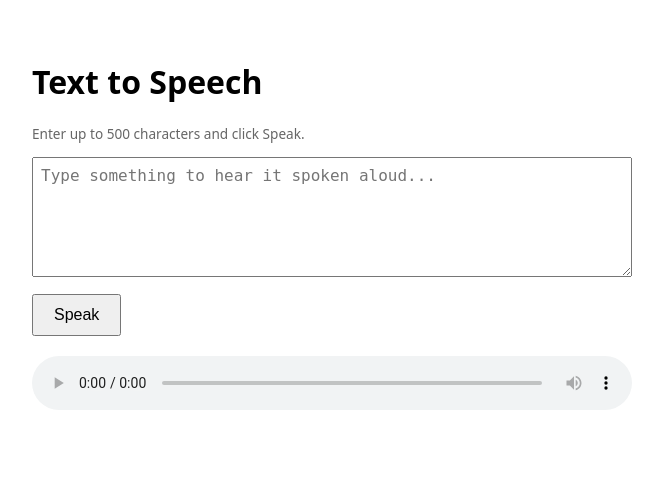
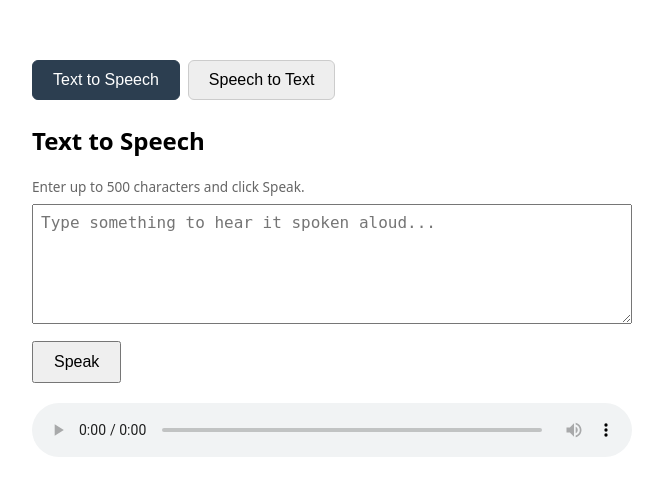
Before and after one commit to pbmartens/azure-tts-lab, a Flask app: page / in a window 1280 px wide. Shown: the top 496 px of the page, without its empty margins (308-971 px from the left). Run offline with Flask 3, Linux system fonts and the light colour scheme.

Commit message:
Add speech-to-text with a tab toggle between TTS and STT
Records audio in-browser as WAV, sends it to a new /transcribe
endpoint, and shows the recognized text.

```diff
--- a/app.py
+++ b/app.py
@@ -1,4 +1,5 @@
 import os
+import tempfile
 import azure.cognitiveservices.speech as speechsdk
 from dotenv import load_dotenv
 from flask import Flask, request, render_template, Response, jsonify
@@ -12,6 +13,13 @@ SPEECH_REGION = os.environ.get("SPEECH_REGION")
 SPEECH_ENDPOINT = os.environ.get("SPEECH_ENDPOINT")
 
 MAX_TEXT_LENGTH = 500
+MAX_AUDIO_BYTES = 10 * 1024 * 1024
+
+
+def get_speech_config():
+    if SPEECH_ENDPOINT:
+        return speechsdk.SpeechConfig(subscription=SPEECH_KEY, endpoint=SPEECH_ENDPOINT)
+    return speechsdk.SpeechConfig(subscription=SPEECH_KEY, region=SPEECH_REGION)
 
 
 @app.route("/")
@@ -28,11 +36,7 @@ def synthesize():
     if len(text) > MAX_TEXT_LENGTH:
         return jsonify({"error": f"Text too long (max {MAX_TEXT_LENGTH} characters)."}), 400
 
-    if SPEECH_ENDPOINT:
-        speech_config = speechsdk.SpeechConfig(subscription=SPEECH_KEY, endpoint=SPEECH_ENDPOINT)
-    else:
-        speech_config = speechsdk.SpeechConfig(subscription=SPEECH_KEY, region=SPEECH_REGION)
-
+    speech_config = get_speech_config()
     speech_config.speech_synthesis_voice_name = "en-US-JennyNeural"
     speech_config.set_speech_synthesis_output_format(
         speechsdk.SpeechSynthesisOutputFormat.Riff16Khz16BitMonoPcm
@@ -51,6 +55,42 @@ def synthesize():
     return jsonify({"error": "Speech synthesis failed."}), 500
 
 
+@app.route("/transcribe", methods=["POST"])
+def transcribe():
+    audio_file = request.files.get("audio")
+
+    if not audio_file:
+        return jsonify({"error": "No audio provided."}), 400
+
+    audio_bytes = audio_file.read()
+    if len(audio_bytes) > MAX_AUDIO_BYTES:
+        return jsonify({"error": "Audio too long."}), 400
+
+    with tempfile.NamedTemporaryFile(suffix=".wav", delete=False) as tmp:
+        tmp.write(audio_bytes)
+        tmp_path = tmp.name
+
+    try:
+        speech_config = get_speech_config()
+        audio_config = speechsdk.audio.AudioConfig(filename=tmp_path)
+        recognizer = speechsdk.SpeechRecognizer(speech_config=speech_config, audio_config=audio_config)
+        result = recognizer.recognize_once()
+    finally:
+        os.remove(tmp_path)
+
+    if result.reason == speechsdk.ResultReason.RecognizedSpeech:
+        return jsonify({"text": result.text})
+
+    if result.reason == speechsdk.ResultReason.NoMatch:
+        return jsonify({"error": "Could not understand the audio."}), 422
+
+    if result.reason == speechsdk.ResultReason.Canceled:
+        details = result.cancellation_details
+        return jsonify({"error": f"Recognition canceled: {details.reason}"}), 502
+
+    return jsonify({"error": "Speech recognition failed."}), 500
+
+
 if __name__ == "__main__":
     port = int(os.environ.get("PORT", 5000))
     app.run(host="0.0.0.0", port=port)
--- a/templates/index.html
+++ b/templates/index.html
@@ -2,37 +2,79 @@
 <html lang="en">
 <head>
   <meta charset="UTF-8" />
-  <title>Azure Text to Speech</title>
+  <title>Azure Speech Studio</title>
   <style>
     body { font-family: system-ui, sans-serif; max-width: 600px; margin: 60px auto; padding: 0 20px; }
+    .tabs { display: flex; gap: 8px; margin-bottom: 24px; }
+    .tab-btn {
+      padding: 10px 20px; font-size: 1rem; cursor: pointer;
+      background: #eee; border: 1px solid #ccc; border-radius: 6px;
+    }
+    .tab-btn.active { background: #2c3e50; color: white; border-color: #2c3e50; }
+    .panel { display: none; }
+    .panel.active { display: block; }
     textarea { width: 100%; height: 120px; font-size: 1rem; padding: 8px; box-sizing: border-box; }
-    button { margin-top: 12px; padding: 10px 20px; font-size: 1rem; cursor: pointer; }
+    button.action { margin-top: 12px; padding: 10px 20px; font-size: 1rem; cursor: pointer; }
     audio { display: block; margin-top: 20px; width: 100%; }
     .error { color: #c0392b; margin-top: 12px; }
-    .hint { color: #666; font-size: 0.85rem; }
+    .hint { color: #666; font-size: 0.85rem; margin-bottom: 8px; }
+    .transcript {
+      margin-top: 16px; padding: 12px; min-height: 40px;
+      border: 1px solid #ccc; border-radius: 6px; background: #fafafa;
+    }
+    .record-btn.recording { background: #c0392b; color: white; }
   </style>
 </head>
 <body>
-  <h1>Text to Speech</h1>
-  <p class="hint">Enter up to 500 characters and click Speak.</p>
-  <textarea id="text" maxlength="500" placeholder="Type something to hear it spoken aloud..."></textarea>
-  <br />
-  <button id="speak">Speak</button>
-  <div id="error" class="error"></div>
-  <audio id="player" controls></audio>
+  <div class="tabs">
+    <button class="tab-btn active" data-tab="tts">Text to Speech</button>
+    <button class="tab-btn" data-tab="stt">Speech to Text</button>
+  </div>
+
+  <section id="tts" class="panel active">
+    <h1>Text to Speech</h1>
+    <p class="hint">Enter up to 500 characters and click Speak.</p>
+    <textarea id="text" maxlength="500" placeholder="Type something to hear it spoken aloud..."></textarea>
+    <br />
+    <button id="speak" class="action">Speak</button>
+    <div id="tts-error" class="error"></div>
+    <audio id="player" controls></audio>
+  </section>
+
+  <section id="stt" class="panel">
+    <h1>Speech to Text</h1>
+    <p class="hint">Click Record, say something, then click Stop.</p>
+    <button id="record" class="action record-btn">Record</button>
+    <div id="stt-error" class="error"></div>
+    <div id="transcript" class="transcript"></div>
+  </section>
 
   <script>
+    // Tab switching
+    const tabButtons = document.querySelectorAll(".tab-btn");
+    const panels = document.querySelectorAll(".panel");
+
+    tabButtons.forEach((btn) => {
+      btn.addEventListener("click", () => {
+        tabButtons.forEach((b) => b.classList.remove("active"));
+        panels.forEach((p) => p.classList.remove("active"));
+        btn.classList.add("active");
+        document.getElementById(btn.dataset.tab).classList.add("active");
+      });
+    });
+
+    // Text to Speech
     const speakBtn = document.getElementById("speak");
     const textArea = document.getElementById("text");
     const player = document.getElementById("player");
-    const errorDiv = document.getElementById("error");
+    const ttsError = document.getElementById("tts-error");
 
     speakBtn.addEventListener("click", async () => {
       const text = textArea.value.trim();
-      errorDiv.textContent = "";
+      ttsError.textContent = "";
 
       if (!text) {
-        errorDiv.textContent = "Please enter some text.";
+        ttsError.textContent = "Please enter some text.";
         return;
       }
 
@@ -48,7 +90,7 @@
 
         if (!response.ok) {
           const data = await response.json().catch(() => ({}));
-          errorDiv.textContent = data.error || "Something went wrong.";
+          ttsError.textContent = data.error || "Something went wrong.";
           return;
         }
 
@@ -56,12 +98,133 @@
         player.src = URL.createObjectURL(blob);
         player.play();
       } catch (err) {
-        errorDiv.textContent = "Network error. Please try again.";
+        ttsError.textContent = "Network error. Please try again.";
       } finally {
         speakBtn.disabled = false;
         speakBtn.textContent = "Speak";
       }
     });
+
+    // Speech to Text
+    const recordBtn = document.getElementById("record");
+    const sttError = document.getElementById("stt-error");
+    const transcriptDiv = document.getElementById("transcript");
+
+    let audioContext, mediaStream, processor, sourceNode;
+    let recordedChunks = [];
+    let isRecording = false;
+
+    recordBtn.addEventListener("click", async () => {
+      if (!isRecording) {
+        await startRecording();
+      } else {
+        stopRecording();
+      }
+    });
+
+    async function startRecording() {
+      sttError.textContent = "";
+      transcriptDiv.textContent = "";
+      recordedChunks = [];
+
+      try {
+        mediaStream = await navigator.mediaDevices.getUserMedia({ audio: true });
+      } catch (err) {
+        sttError.textContent = "Microphone access denied.";
+        return;
+      }
+
+      audioContext = new (window.AudioContext || window.webkitAudioContext)({ sampleRate: 16000 });
+      sourceNode = audioContext.createMediaStreamSource(mediaStream);
+      processor = audioContext.createScriptProcessor(4096, 1, 1);
+
+      sourceNode.connect(processor);
+      processor.connect(audioContext.destination);
+
+      processor.onaudioprocess = (e) => {
+        recordedChunks.push(new Float32Array(e.inputBuffer.getChannelData(0)));
+      };
+
+      isRecording = true;
+      recordBtn.textContent = "Stop";
+      recordBtn.classList.add("recording");
+    }
+
+    function stopRecording() {
+      isRecording = false;
+      recordBtn.textContent = "Record";
+      recordBtn.classList.remove("recording");
+
+      processor.disconnect();
+      sourceNode.disconnect();
+      mediaStream.getTracks().forEach((t) => t.stop());
+
+      const wavBlob = encodeWAV(recordedChunks, audioContext.sampleRate);
+      sendForTranscription(wavBlob);
+    }
+
+    function encodeWAV(chunks, sampleRate) {
+      const length = chunks.reduce((sum, c) => sum + c.length, 0);
+      const merged = new Float32Array(length);
+      let offset = 0;
+      for (const c of chunks) {
+        merged.set(c, offset);
+        offset += c.length;
+      }
+
+      const buffer = new ArrayBuffer(44 + merged.length * 2);
+      const view = new DataView(buffer);
+
+      writeString(view, 0, "RIFF");
+      view.setUint32(4, 36 + merged.length * 2, true);
+      writeString(view, 8, "WAVE");
+      writeString(view, 12, "fmt ");
+      view.setUint32(16, 16, true);
+      view.setUint16(20, 1, true);
+      view.setUint16(22, 1, true);
+      view.setUint32(24, sampleRate, true);
+      view.setUint32(28, sampleRate * 2, true);
+      view.setUint16(32, 2, true);
+      view.setUint16(34, 16, true);
+      writeString(view, 36, "data");
+      view.setUint32(40, merged.length * 2, true);
+
+      let idx = 44;
+      for (let i = 0; i < merged.length; i++, idx += 2) {
+        const s = Math.max(-1, Math.min(1, merged[i]));
+        view.setInt16(idx, s < 0 ? s * 0x8000 : s * 0x7fff, true);
+      }
+
+      return new Blob([view], { type: "audio/wav" });
+    }
+
+    function writeString(view, offset, str) {
+      for (let i = 0; i < str.length; i++) {
+        view.setUint8(offset + i, str.charCodeAt(i));
+      }
+    }
+
+    async function sendForTranscription(blob) {
+      transcriptDiv.textContent = "Transcribing...";
+      const formData = new FormData();
+      formData.append("audio", blob, "recording.wav");
+
+      try {
+        const response = await fetch("/transcribe", { method: "POST", body: formData });
+        const data = await response.json();
+
+        if (!response.ok) {
+          transcriptDiv.textContent = "";
+          sttError.textContent = data.error || "Transcription failed.";
+          return;
+        }
+
+        transcriptDiv.textContent = data.text || "(no speech detected)";
+      } catch (err) {
+        transcriptDiv.textContent = "";
+        sttError.textContent = "Network error during transcription.";
+      }
+    }
   </script>
 </body>
 </html>
```
